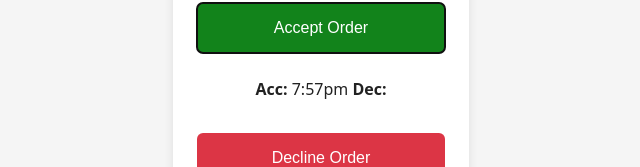
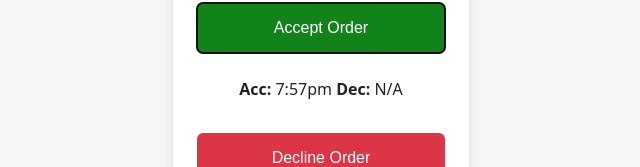
Before and after one commit to jeffdinsmore/acceptance_rate, a React (Vite) app: page / in a window 1280 px wide. Both pictures are taken after a click on the button "Accept Order". Shown: the part 171-338 px from the top of the page, without its empty margins (319-959 px from the left). Built offline with nearby package versions, Linux system fonts and the light colour scheme.

Commit message:
update logic in end day to fix -1 on end:

```diff
--- a/src/App.tsx
+++ b/src/App.tsx
@@ -36,7 +36,7 @@ const App: React.FC = () => {
       <button onClick={submitOrder} className="accept">
         Accept Order
       </button>
-      {lastAccept !==0 && (<p><strong>Acc:</strong> {time12Compact(lastAccept)} <strong>Dec: </strong>{lastDecline !== 0 ? time12Compact(lastDecline) : ""}</p>)}
+      {lastAccept !==0 && (<p><strong>Acc:</strong> {time12Compact(lastAccept)} <strong>Dec: </strong>{lastDecline !== 0 ? time12Compact(lastDecline) : "N/A"}</p>)}
       <button className="decline" onClick={declineOrder}>
         Decline Order
       </button>
--- a/src/store.ts
+++ b/src/store.ts
@@ -200,7 +200,7 @@ export const useOrderStore = create<OrderStore>()(
           entry.date === today
             ? {
                 ...entry,
-                end: state.index - 1,
+                end: state.index === 0 ? 99 : state.index - 1,
                 rate: get().getTodaysRate(
                   Number(entry.start),
                   Number(state.index === 0 ? 99 : state.index - 1)
```
